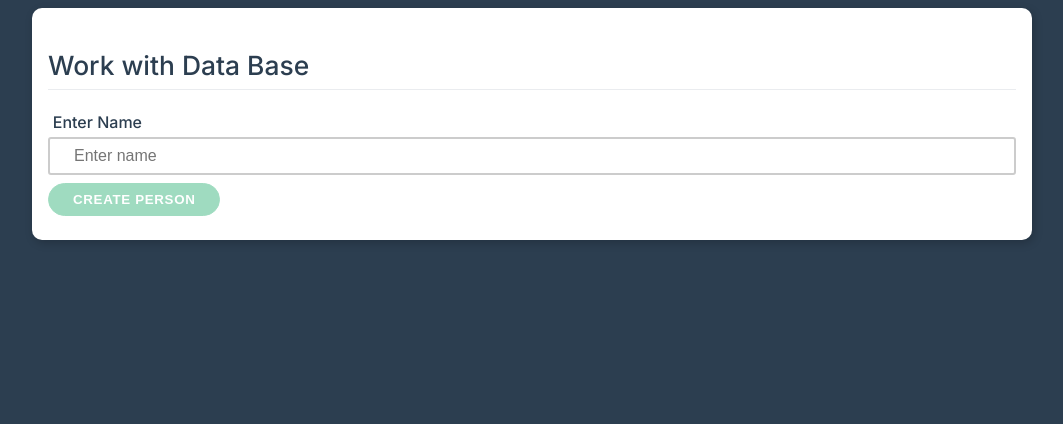
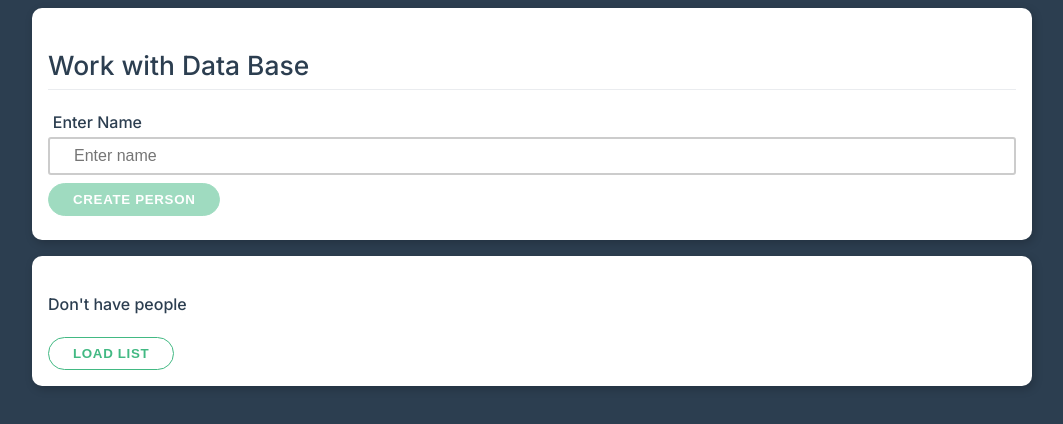
Before and after one commit to byrgyin/learn_vue, a Vue app: page / in a window 1280 px wide. Shown: the top 424 px of the page, without its empty margins (108-1171 px from the left). Built offline with nearby package versions, Linux system fonts and the light colour scheme; the HTML template or start-up script is replaced by a standard one.

Commit message:
begin_load_people

```diff
--- a/src/App.vue
+++ b/src/App.vue
@@ -1,10 +1,30 @@
 <script setup lang="ts">
 import {ref} from "vue";
+import AppPeopleList from "@/components/AppPeopleList.vue";
 
 const name = ref<string | null>('');
+const people = ref<string[]>([]);
+interface postBoyd {
+  method:string,
+  headers: {'Content-Type':string},
+  body:string
+}
 
-const createPerson = ():void=>{
-//https://vue-http-aa233-default-rtdb.firebaseio.com/
+const createPerson = async (): Promise<void> => {
+  const options:postBoyd = {
+    method: 'POST',
+    headers: { 'Content-Type': 'application/json' },
+    body:JSON.stringify({firstname:name.value})
+  };
+  const url: string = 'https://vue-http-aa233-default-rtdb.firebaseio.com/person.json';
+  try {
+    const response = await fetch(url, options);
+    const data = await response.json();
+    console.log(data);
+    name.value = '';
+  } catch (error) {
+    console.error(error);
+  }
 };
 </script>
 <template>
@@ -21,9 +41,14 @@ const createPerson = ():void=>{
           v-model.trim="name">
       </div>
       <div class="form-control">
-        <button type="submit" class="btn primary" :disabled="name.length === 0">Create Person</button>
+        <button type="submit" class="btn primary" :disabled="name.length === 0">Create Person
+        </button>
       </div>
     </form>
+    <AppPeopleList
+      :people="people"
+      @load="loadPeople"
+    />
   </div>
 </template>
 
--- /dev/null
+++ b/src/components/AppPeopleList.vue
@@ -0,0 +1,24 @@
+<script setup lang="ts">
+defineProps<{
+  people: string[]
+}>();
+defineEmits<{
+  (e:'load'): void;
+}>();
+</script>
+
+<template>
+  <div class="card">
+    <div v-if="people.length !== 0" v-for="person in people">
+      <h3>{{ person }}</h3>
+    </div>
+    <div v-else>
+      <h4>Don't have people</h4>
+      <button class="btn" @click="$emit('load')">Load List</button>
+    </div>
+  </div>
+</template>
+
+<style scoped>
+
+</style>
```
